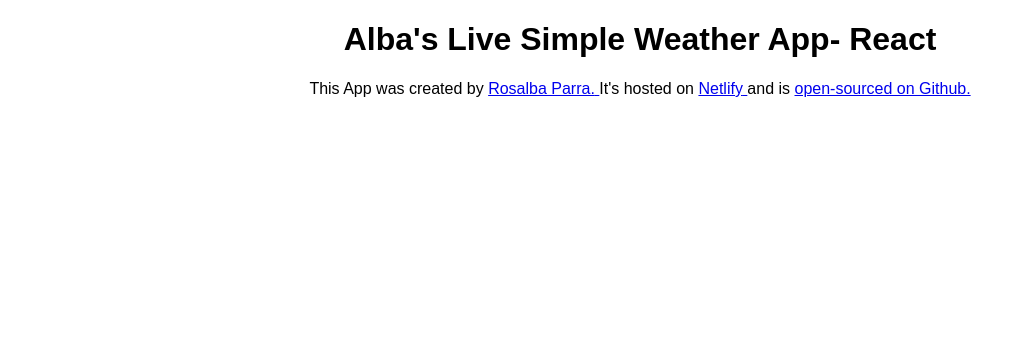
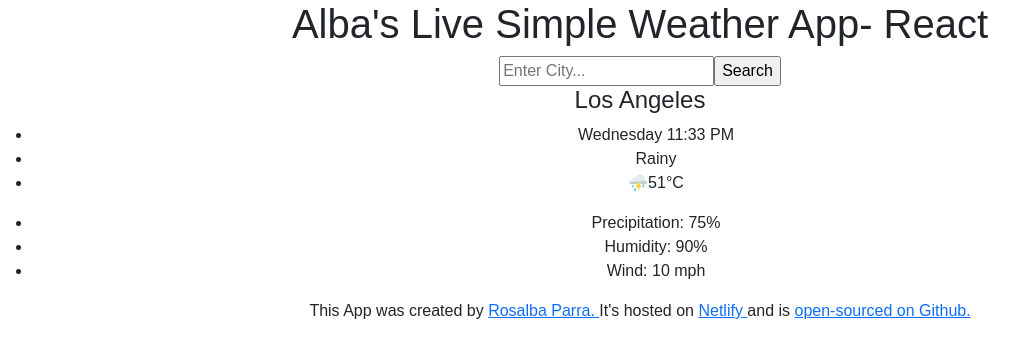
Before and after one commit to RparraTZ/Alba-s-Live-Simple-Weather-App--React, a React (Vite) app: page / in a window 1280 px wide. Shown: the top 358 px of the page, without its empty margins (0-1035 px from the left). Built offline with nearby package versions, Linux system fonts and the light colour scheme.

Commit message:
Boostrap css installed. Weather display created
The cdn and import string for Botstrap is installed, tested and running. Created a Weather component with the fake data information .

```diff
--- a/package.json
+++ b/package.json
@@ -10,6 +10,7 @@
     "preview": "vite preview"
   },
   "dependencies": {
+    "bootstrap": "^5.3.8",
     "react": "^19.2.6",
     "react-dom": "^19.2.6"
   },
--- a/src/App.jsx
+++ b/src/App.jsx
@@ -1,10 +1,12 @@
 import React from "react";
 import "./App.css";
+import Weather from "./Weather";
 
 export default function App() {
   return (
     <div>
       <h1>Alba's Live Simple Weather App- React</h1>
+      <Weather />
       <footer>
         <p>
           This App was created by{" "}
--- /dev/null
+++ b/src/Weather.jsx
@@ -0,0 +1,23 @@
+import React from "react";
+
+export default function Weather() {
+  return (
+    <div className="Weather">
+      <form>
+        <input type="text" placeholder="Enter City..." />
+        <input type="submit" value="Search" />
+      </form>
+      <h4>Los Angeles</h4>
+      <ul>
+        <li>Wednesday 11:33 PM</li>
+        <li>Rainy</li>
+        <li>⛈️51°C</li>
+      </ul>
+      <ul>
+        <li>Precipitation: 75%</li>
+        <li>Humidity: 90% </li>
+        <li>Wind: 10 mph</li>
+      </ul>
+    </div>
+  );
+}
--- a/src/main.jsx
+++ b/src/main.jsx
@@ -1,5 +1,7 @@
 import { StrictMode } from "react";
 import { createRoot } from "react-dom/client";
+import "bootstrap/dist/js/bootstrap.min.js";
+import "bootstrap/dist/css/bootstrap.min.css";
 import App from "./App.jsx";
 
 createRoot(document.getElementById("root")).render(
```
Also changed, not shown: 1 other file (tests, documents, lock files or other folders).
